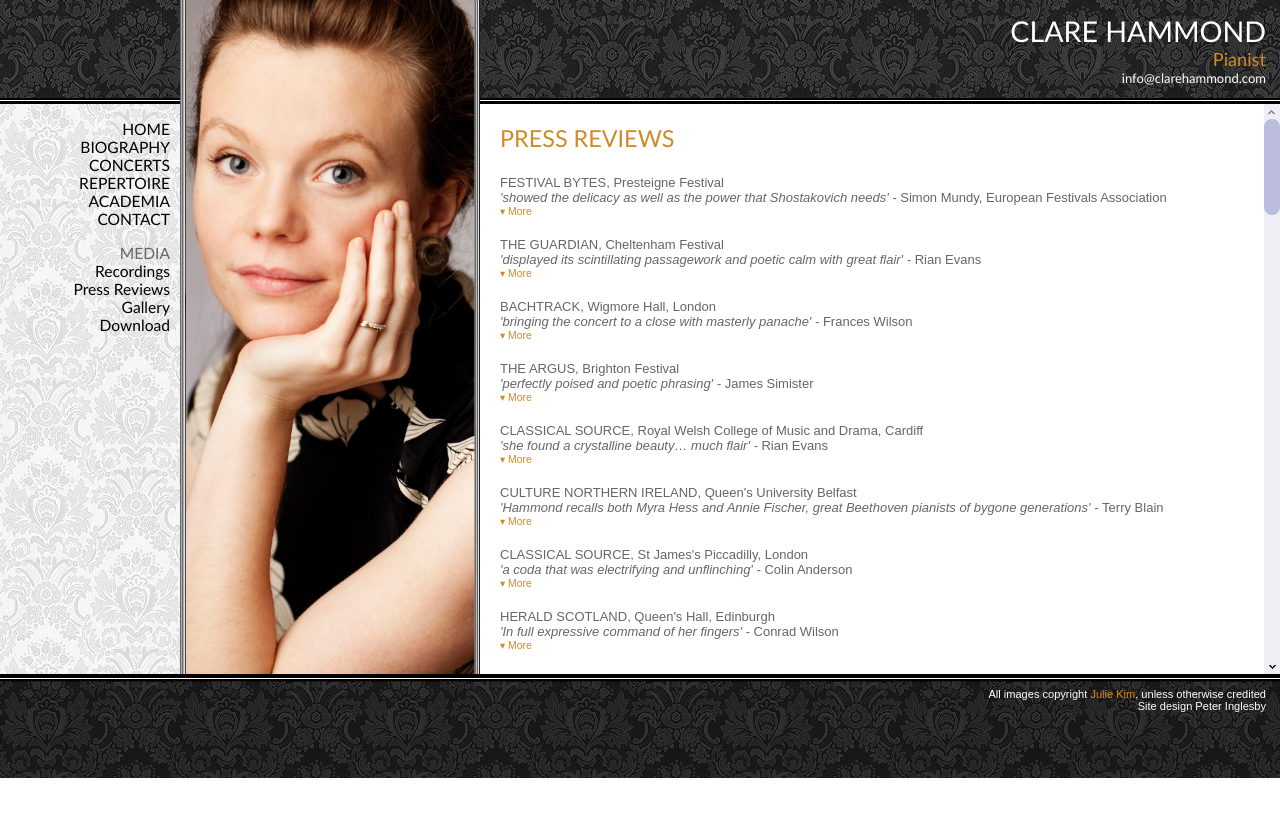
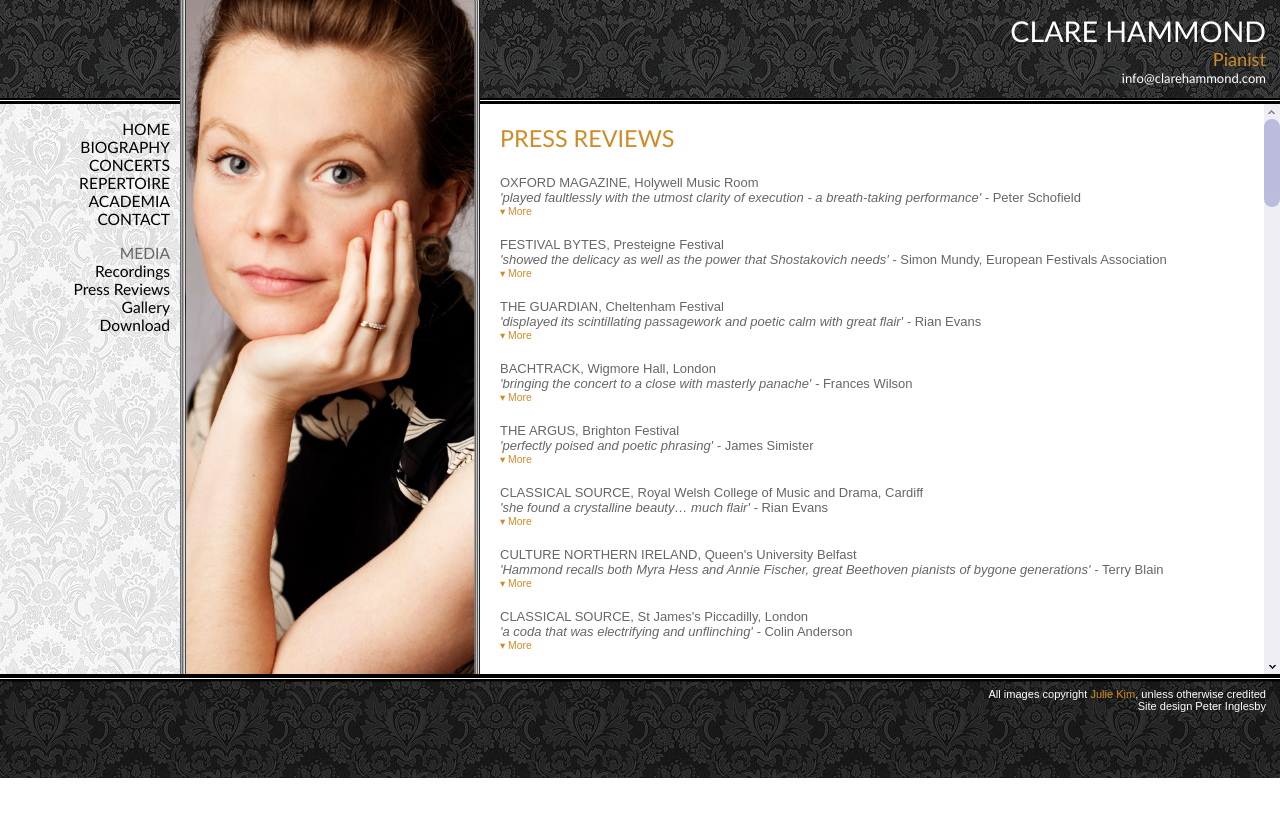
Before and after one commit to hammonc/clarehammond.com, a Jekyll site: the page built from reviews.html, in a window 1280 px wide. Shown: the top 817 px of the page. Built offline with Jekyll 4.4.1, drawn with Linux system fonts in a browser that asks for light colours.

Commit message:
new review

```diff
--- a/reviews.html
+++ b/reviews.html
@@ -3,6 +3,23 @@ layout: with-image
 image: press.jpg
 ---
 <h3 class="page-heading">PRESS REVIEWS</h3>
+
+<div class="listing">
+  <div class="listing-heading">OXFORD MAGAZINE, Holywell Music Room</div>
+  <div class="listing-trailer">'played faultlessly with the utmost clarity of execution - a breath-taking performance' - <em>Peter Schofield</em></em></div>
+  <div class="listing-details concealed">
+    <p>On 11&12 November the Faculty of Music marked the sixtieth birthday of
+Robert Saxton, since 1999 Professor of Composition and Tutorial Fellow of Worcester. A prolific composer of works written for many well-known ensembles, his song-cycle Time and the Seasons was commissioned by Oxford-Lieder and received its first performance to great acclaim at the recent Lieder Festival. The event comprised two concerts, ‘in conversation’ and a research colloquium. The Monday concert of Saxton’s music was given by Ensemble Isis, the other a piano recital by brilliant young pianist Clare Hammond, rapidly making her name as a virtuoso player.</p><br>
+<p>The piano recital opened with Saxton’s latest composition, Hortus Musicae, com pleted this year, receiving its first performance on 24 June at the London Festival played by the same pianist. It is a large work in five movements representing various metaphysical aspects of ‘the garden’ – a sort of Anglicised Messiaen. Like that composer, the work makes tremendous demands on the performer. For me it was a complete revelation both of composer and of performer. The form is a sequence of short, impulsive detached notes interwoven with complex passages representing the mood of each movement. Hammond played faultlessly with the utmost clarity of execution – a breath-taking performance. She brought the same qualities to the rest of her programme – 21 year old Benjamin Britten’s Holiday Diary (Britten’s influence as an early mentor of Saxton is apparent), then Saxton’s Chacony for left hand, leading directly into Brahms’ transcription for piano left-hand of the Bach D minor Chaconne. The last, an interesting exercise, does not stand comparison in incisiveness with Busoni’s two handed version. At least the page turning was easier for a two-handed pianist.</p><br>
+<p>We look forward both to hearing more of Saxton’s music and to Hammond’s next visit to Oxford to hear her in a more varied repertoire.</p>
+
+</p>
+  </div>
+  <div class="listing-details concealed">
+  </div>
+  <span class="more">&#9662; <a href="">More</a></span>
+  <span class="less">&#9652; <a href="">Less</a></span>
+</div>
 
 <div class="listing">
   <div class="listing-heading">FESTIVAL BYTES, Presteigne Festival</div>
```
